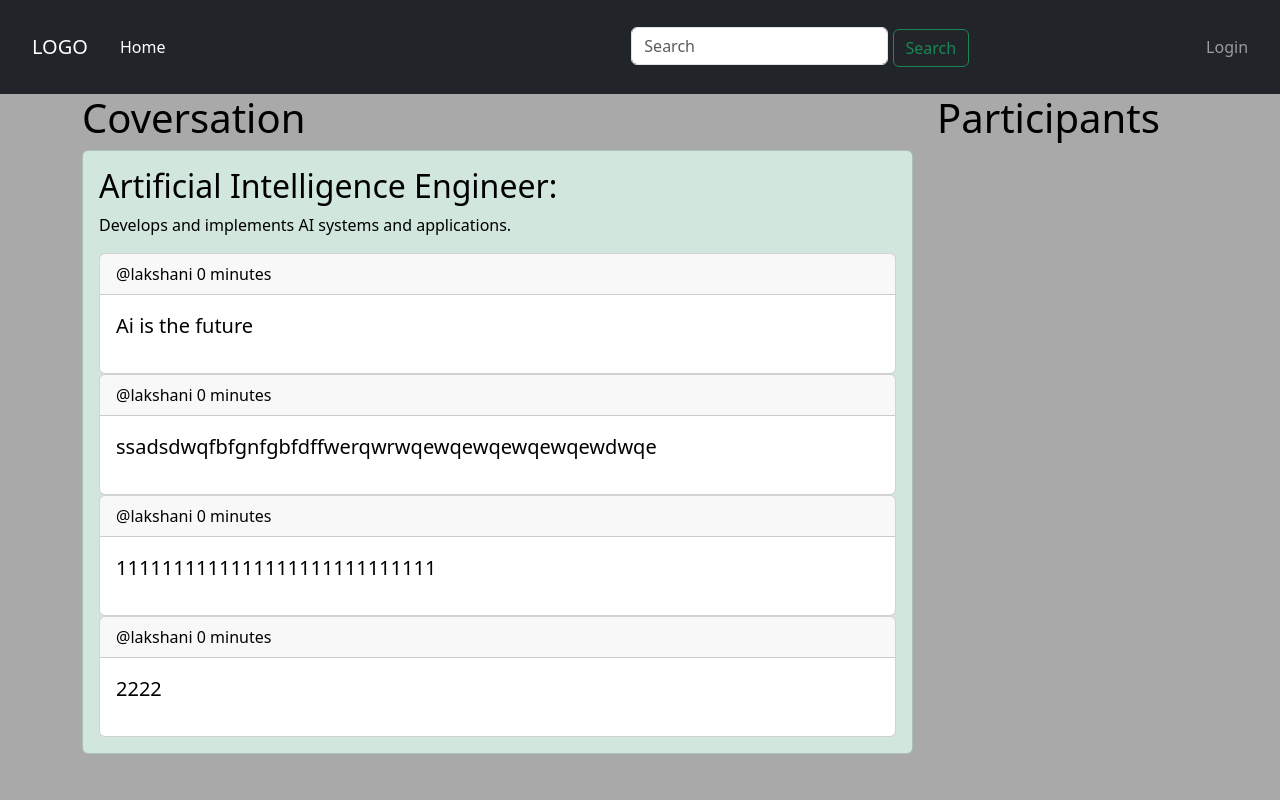
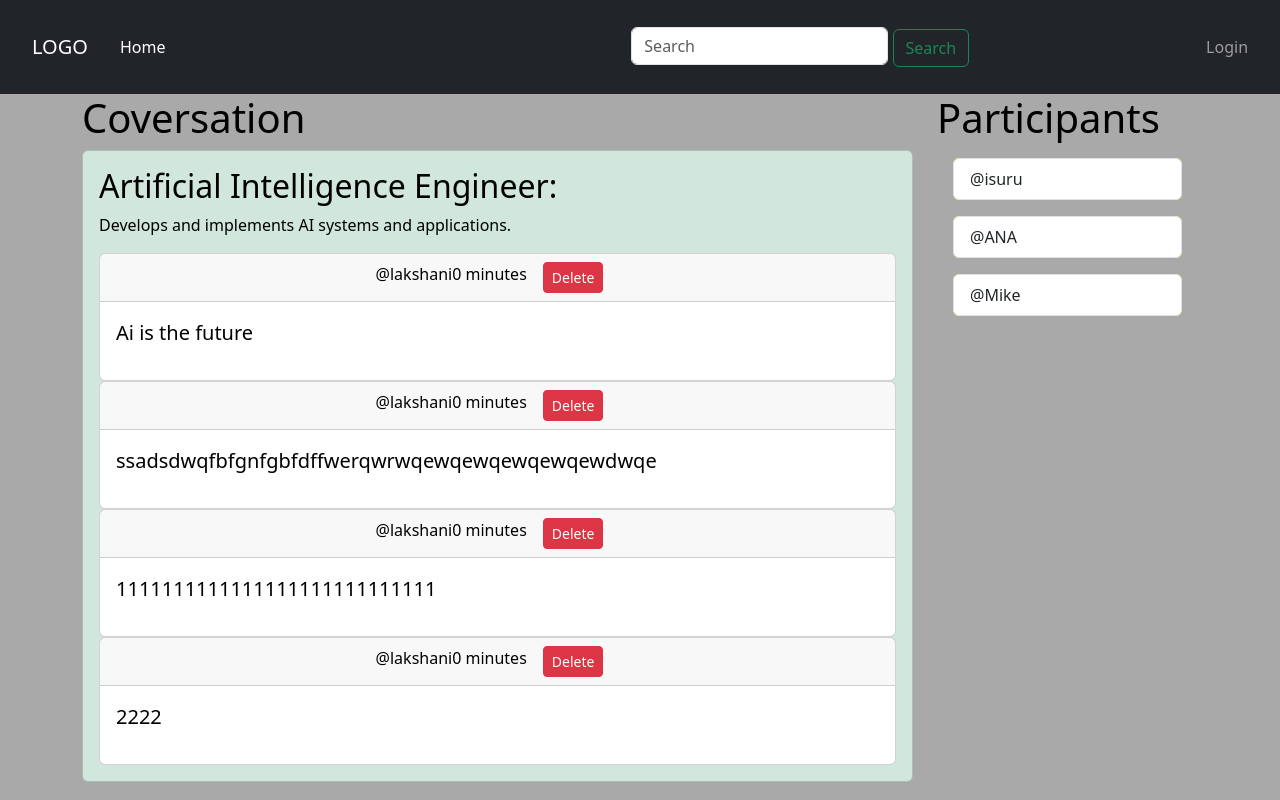
Before and after one commit to isurumanoddev/Django_project_1, a Django app: page /room/15 in a window 1280 px wide. Run offline with Django 4.2, Linux system fonts and the light colour scheme; data comes from the database, SQL or seed files in the repository; both versions use the stored data as it was after the commit.

Commit message:
add room participants

```diff
--- a/base/models.py
+++ b/base/models.py
@@ -16,6 +16,7 @@ class Room(models.Model):
     topic = models.ForeignKey(Topic, on_delete=models.SET_NULL, null=True)
     name = models.CharField(max_length=200)
     description = models.TextField(null=True, blank=True)
+    participants = models.ManyToManyField(User, related_name="participants", blank=True)
     updated = models.DateTimeField(auto_now=True)
     created = models.DateTimeField(auto_now_add=True)
 
--- a/base/views.py
+++ b/base/views.py
@@ -70,6 +70,7 @@ def home(request):
 def room(request, pk):
     room = Room.objects.get(id=pk)
     room_messages = room.message_set.all()
+    participants = room.participants.all()
     print(room_messages)
     if request.method == "POST":
         messages = Message.objects.create(
@@ -78,10 +79,10 @@ def room(request, pk):
             body=request.POST.get("comment")
 
         )
-        return redirect("room",pk=room.id)
+        room.participants.add(request.user)
+        return redirect("room", pk=room.id)
 
-
-    context = {"room": room, "room_messages": room_messages}
+    context = {"room": room, "room_messages": room_messages, "participants": participants}
 
     return render(request, "room.html", context)
 
--- a/templates/room.html
+++ b/templates/room.html
@@ -23,8 +23,25 @@
 								<p class="card-text text-black">{{ room.description }}</p>
 								{% for message in room_messages %}
 									<div class="card">
-										<div class="card-header text-black">
-											@{{ message.user }} {{ message.created|timesince }}
+										{% if request.user == message.user %}
+
+
+										{% endif %}
+										<div class="card-header text-black d-flex justify-content-evenly">
+											<ul class="nav nav-pills card-header-pills">
+												<li class="nav-item">@{{ message.user }}</li>
+												<li class="nav-item"> {{ message.created|timesince }}</li>
+
+												<li class="nav-item "  >
+													<small>
+														<a href="{% url "delete-room" room.id %}"
+													   class="btn btn-danger btn-sm mx-3 position-relative ">Delete</a>
+													</small>
+
+												</li>
+											</ul>
+
+
 										</div>
 										<div class="card-body">
 											<blockquote class="blockquote ">
@@ -41,7 +58,6 @@
 
 												<input type="text" name="comment" placeholder="add your comment here"
 												       class="form-control bg-primary-subtle">
-
 											</form>
 										</div>
 									</div>
@@ -55,8 +71,8 @@
 			<div class="col-md-3">
 				<h1 class="text-black">Participants</h1>
 				{% for participant in participants %}
-					<div class="list-group">
-						<li class="list-group-item">{{ participant }}</li>
+					<div class="list-group m-3 bg-warning">
+						<li class="list-group-item list-group-item-action ">@{{ participant.username }}</li>
 
 					</div>
 				{% endfor %}
```
Also changed, not shown: db.sqlite3.
